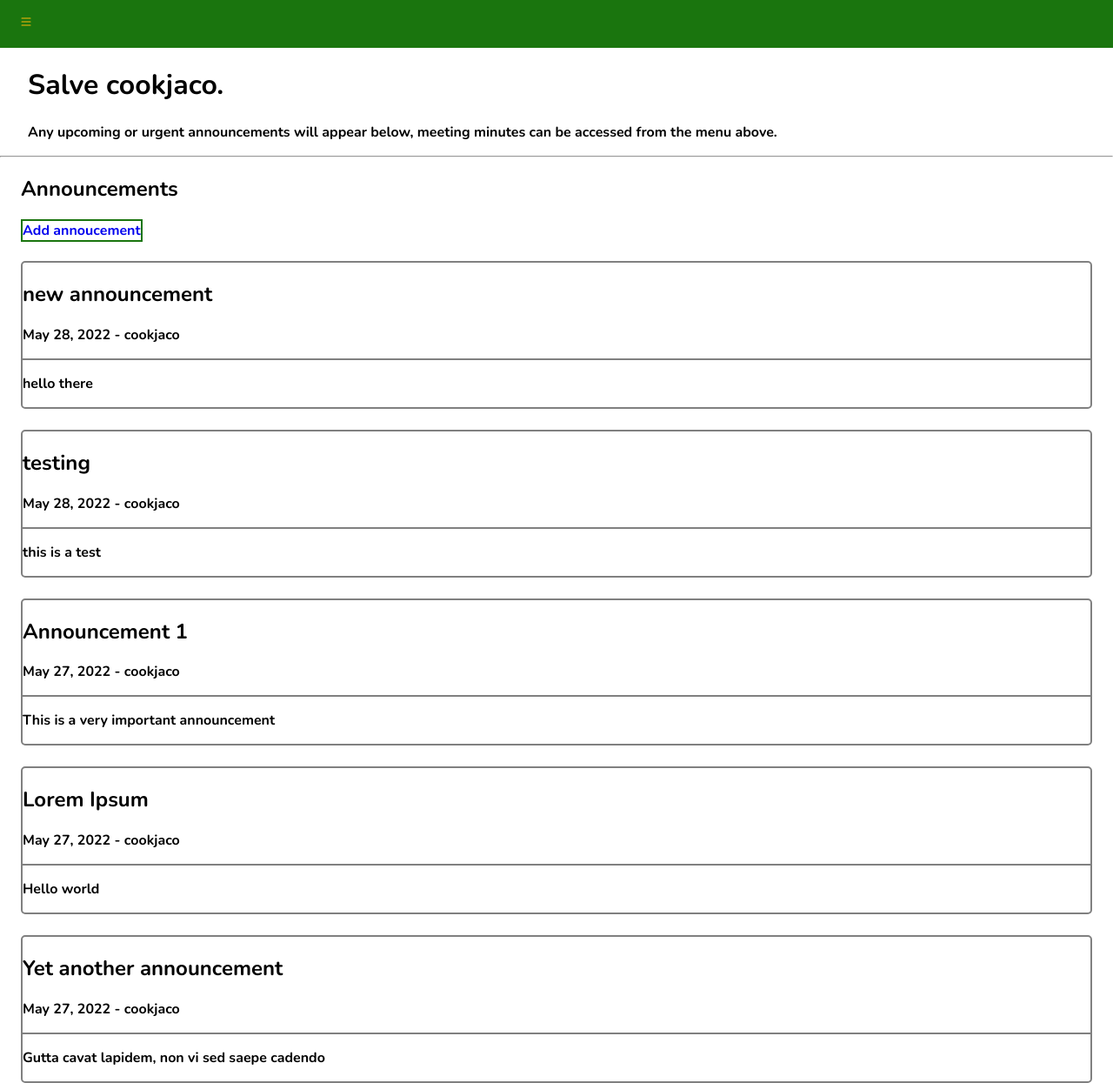
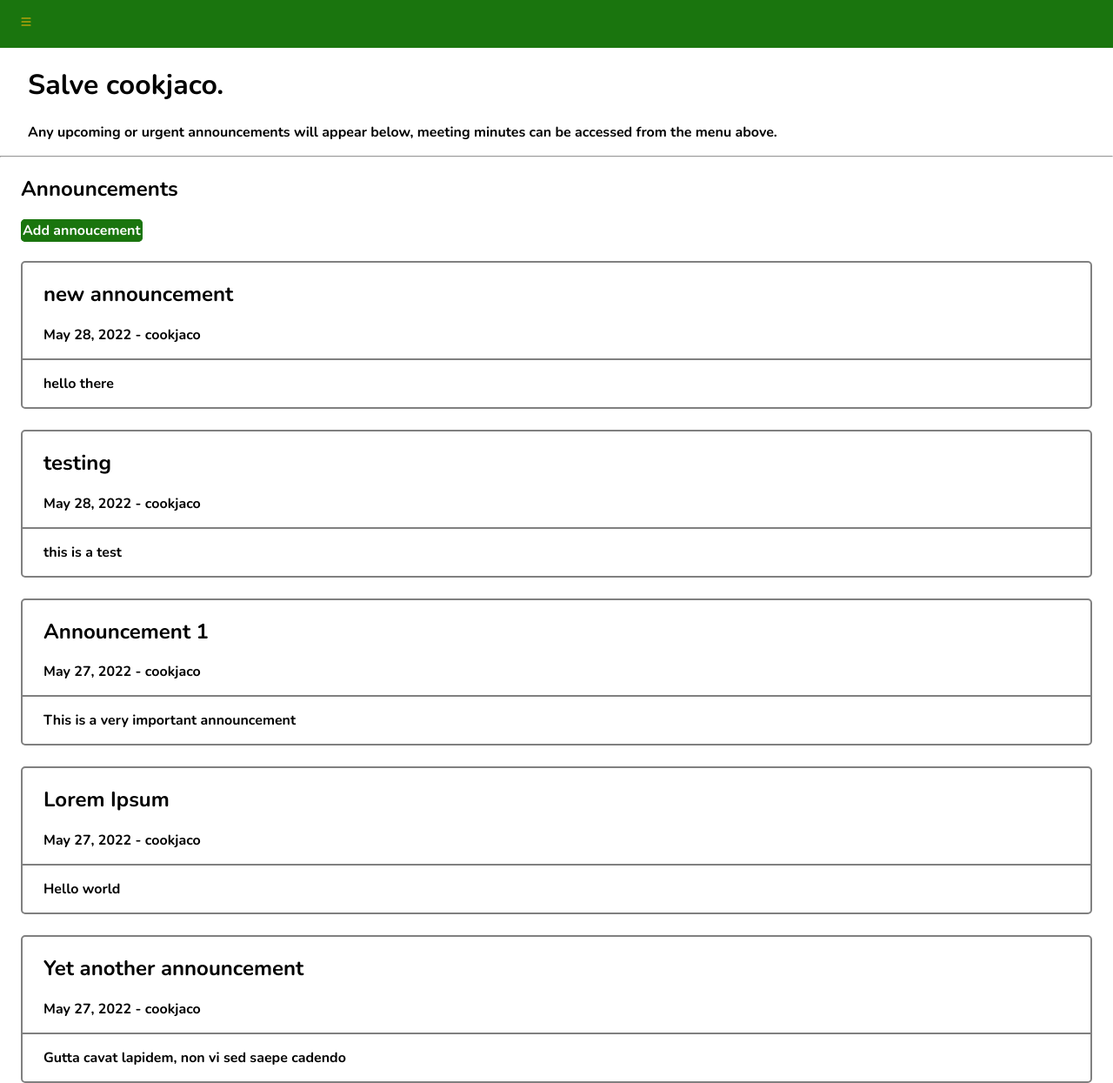
Before and after one commit to Js-cook/Knights-of-the-Tiber, a Django app: page /student_portal/ in a window 1280 px wide. Shown: the whole page at 87% size. Run offline with Django 3.2, Linux system fonts and the light colour scheme; a user stored in the database is signed in; data comes from the database, SQL or seed files in the repository.

Commit message:
ADD - Minor changes and attempted fixes

```diff
--- a/student_portal/static/student_portal/student_styles.css
+++ b/student_portal/static/student_portal/student_styles.css
@@ -54,6 +54,9 @@ li a:hover {
 #link-btn {
   text-decoration: none;
   border: 2px solid #1a750e;
+  border-radius: 5px;
+  background-color: #1a750e;
+  color: white;
 }
 
 /* Container for announcements */
@@ -71,6 +74,13 @@ li a:hover {
 
 .announcement-header {
   border-bottom: 2.5px solid grey;
+  padding-left: 1.5rem;
+  padding-right: 1.5rem;
+}
+
+.announcement-body {
+  padding-left: 1.5rem;
+  padding-right: 1.5rem;
 }
 
 /* ------------------------------------- */
@@ -108,12 +118,13 @@ li a:hover {
   display: flex;
   justify-content: center;
   align-items: center;
+  border: 2.5px solid grey;
+  border-radius: 5px;
 }
 
-.login-form {
-/*   display: flex; */
+/* .login-form {
 
-}
+} */
 
 #top-banner {
   border: 1px solid red;
--- a/student_portal/templates/base_2.html
+++ b/student_portal/templates/base_2.html
@@ -7,6 +7,7 @@
     <link rel="preconnect" href="https://fonts.gstatic.com" crossorigin>
     <link href="https://fonts.googleapis.com/css2?family=Nunito:wght@700&display=swap" rel="stylesheet">
     <link rel="stylesheet" href="{% static 'student_portal/student_styles.css' %}">
+    <!-- <link rel="stylesheet" href="../static/student_portal/student_styles.css"> -->
     <title>{% block title %}{% endblock %}</title>
   </head>
   <body>
```
Also changed, not shown: student_portal/templates/student_portal/dashboard.html (line endings or trailing spaces).
